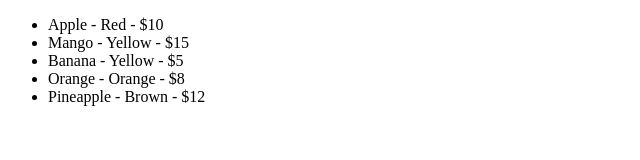
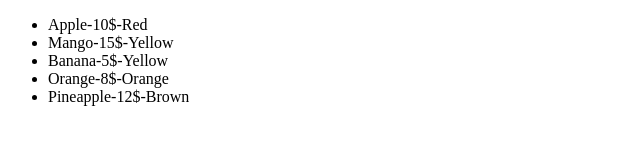
Before and after one commit to Leshan21/react-vite, a React (Vite) app in the folder reactPro/: page / in a window 1280 px wide. Shown: the top 160 px of the page, without its empty margins (0-640 px from the left). Built offline with nearby package versions, Linux system fonts and the light colour scheme.

Commit message:
render list using map on component

```diff
--- /dev/null
+++ b/reactPro/src/components/Fruit.jsx
@@ -0,0 +1,9 @@
+const Fruit = ({ name, price, color }) => {
+  return (
+    <li>
+      {name}-{price}$-{color}
+    </li>
+  );
+};
+
+export default Fruit;
--- a/reactPro/src/components/Fruits.jsx
+++ b/reactPro/src/components/Fruits.jsx
@@ -1,3 +1,5 @@
+import Fruit from "./Fruit.jsx";
+
 const Fruits = () => {
   //const fruits = ['Apple', 'Mango', 'Banana', 'Orange', 'Pineapple'];
   const fruits = [
@@ -31,9 +33,12 @@ const Fruits = () => {
     <div>
       <ul>
         {fruits.map((fruit) => (
-          <li key={fruit.name}>
-            {fruit.name} - {fruit.color} - ${fruit.price}
-          </li>
+          <Fruit
+            key={fruit.name}
+            name={fruit.name}
+            price={fruit.price}
+            color={fruit.color}
+          />
         ))}
       </ul>
     </div>
```
